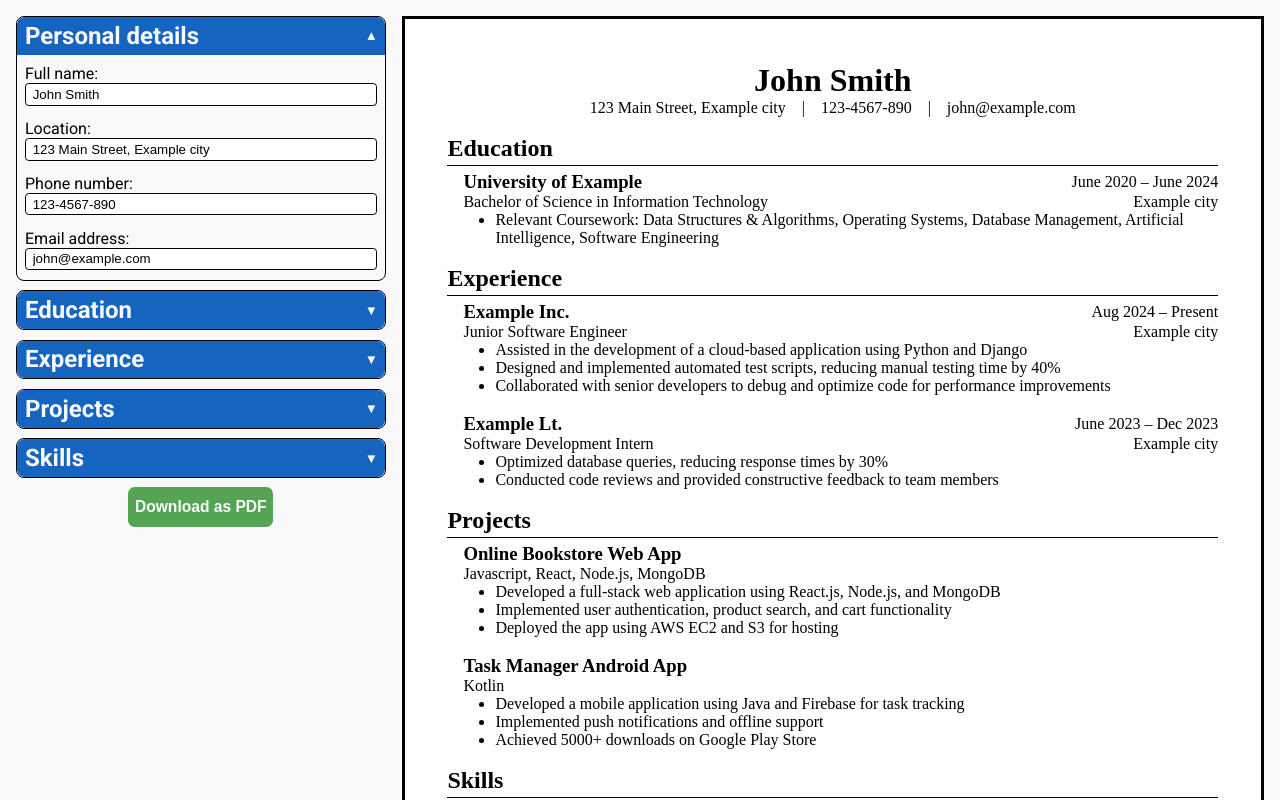
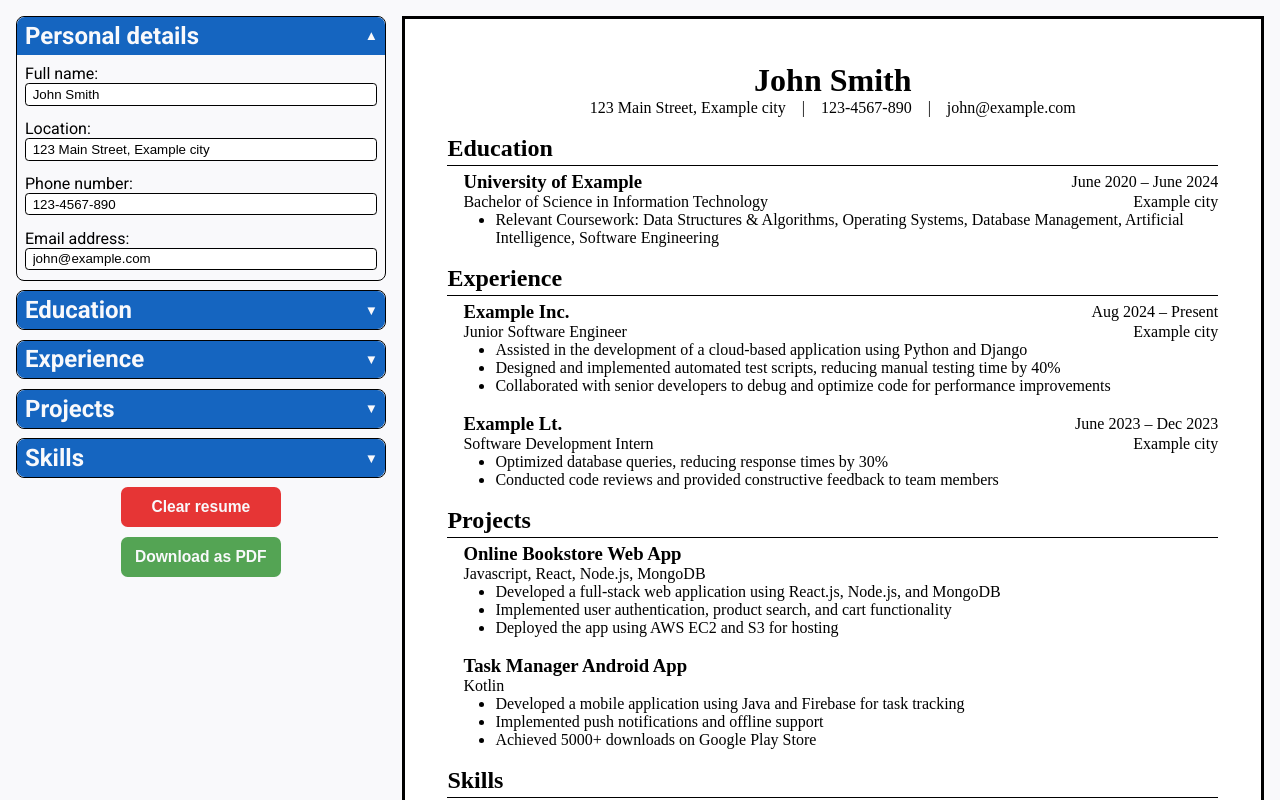
Before and after one commit to Sveldevorls/resume-builder, a React (Vite) app: page / in a window 1280 px wide. Shown: the top 800 px of the page. Built offline with nearby package versions, Linux system fonts and the light colour scheme.

Commit message:
Add clear resume function

```diff
--- a/src/components/Editor/CollapsibleBlock.css
+++ b/src/components/Editor/CollapsibleBlock.css
@@ -42,6 +42,7 @@
         padding: 0.25lh 0 0.25lh 0.5em;
 
         button {
+            background: none;
             color: var(--title-text-color);
         }
     }
--- /dev/null
+++ b/src/components/Editor/ConfirmButton.css
@@ -0,0 +1,14 @@
+.confirm-inner {
+    padding: 1em;
+    border: 2px solid black;
+    text-align: center;
+
+    display: flex;
+    flex-direction: column;
+    align-items: center;
+    gap: 0.5lh;
+
+    > button {
+        background: #d2d2d2;
+    }
+}
--- /dev/null
+++ b/src/components/Editor/ConfirmButton.jsx
@@ -0,0 +1,26 @@
+import { useState } from "react";
+import "./ConfirmButton.css"
+
+export default function ConfirmButton({ buttonClass, warningMessage, confirmMessage = "Confirm", cancelMessage = "Cancel", onConfirm, children }) {
+    const [active, setActive] = useState(false);
+
+    function handleConfirmClick() {
+        onConfirm();
+        setActive(false);
+    }
+
+    return (
+        <>
+            <button onClick={() => setActive(!active)} className={buttonClass}>
+                {children}
+            </button>
+            {active &&
+                <div className="confirm-inner">
+                    {warningMessage}
+                    <button onClick={handleConfirmClick}>{confirmMessage}</button>
+                    <button onClick={() => setActive(false)}>{cancelMessage}</button>
+                </div>
+            }
+        </>
+    )
+}
--- a/src/components/Editor/Editor.css
+++ b/src/components/Editor/Editor.css
@@ -18,7 +18,6 @@
     }
 
     button {
-        background: none;
         border: none;
         border-radius: 0.5em;
         padding: 0.5em;
@@ -35,7 +34,15 @@
 
         &.button-download {
             height: 3em;
+            width: 12em;
             background-color: #54A454;
+            color: #F9F9FB;
+        }
+
+        &.button-clear {
+            height: 3em;
+            width: 12em;
+            background-color: #e63535;
             color: #F9F9FB;
         }
 
--- a/src/components/Editor/Editor.jsx
+++ b/src/components/Editor/Editor.jsx
@@ -4,8 +4,8 @@ import EducationEditor from "./EducationEditor/EducationEditor"
 import ExperienceEditor from "./ExperienceEditor/ExperienceEditor"
 import ProjectsEditor from "./ProjectsEditor/ProjectsEditor"
 import SkillsEditor from "./SkillsEditor/SkillsEditor"
+import ConfirmButton from "./ConfirmButton";
 import "./Editor.css"
-
 
 export default function Editor(props) {
     function handleDownloadClick() {
@@ -21,6 +21,14 @@ export default function Editor(props) {
                 width: 595,
             }
         )
+    }
+
+    function handleClearResumeClick() {
+        props.onInfoFormChange({});
+        props.onEducationFormChange([]);
+        props.onExperienceFormChange([]);
+        props.onProjectsFormChange([]);
+        props.onSkillsFormChange([]);
     }
 
     return (
@@ -45,6 +53,14 @@ export default function Editor(props) {
                 skills={props.skills}
                 onFormChange={props.onSkillsFormChange}
             />
+            <ConfirmButton
+                buttonClass="button-clear"
+                onConfirm={handleClearResumeClick}
+                warningMessage={<h3>This action can not be reversed. Are you sure?</h3>}
+                confirmMessage="Yes, clear the resume"
+            >
+                <h3>Clear resume</h3>
+            </ConfirmButton>
             <button className="button-download" onClick={handleDownloadClick}><h3>Download as PDF</h3></button>
         </div>
     )
```
